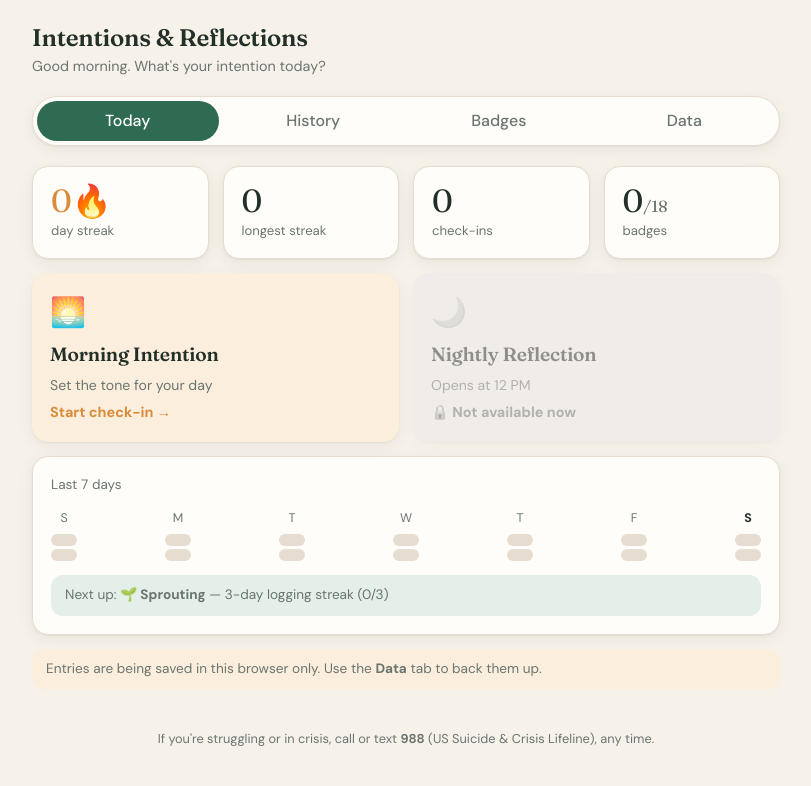
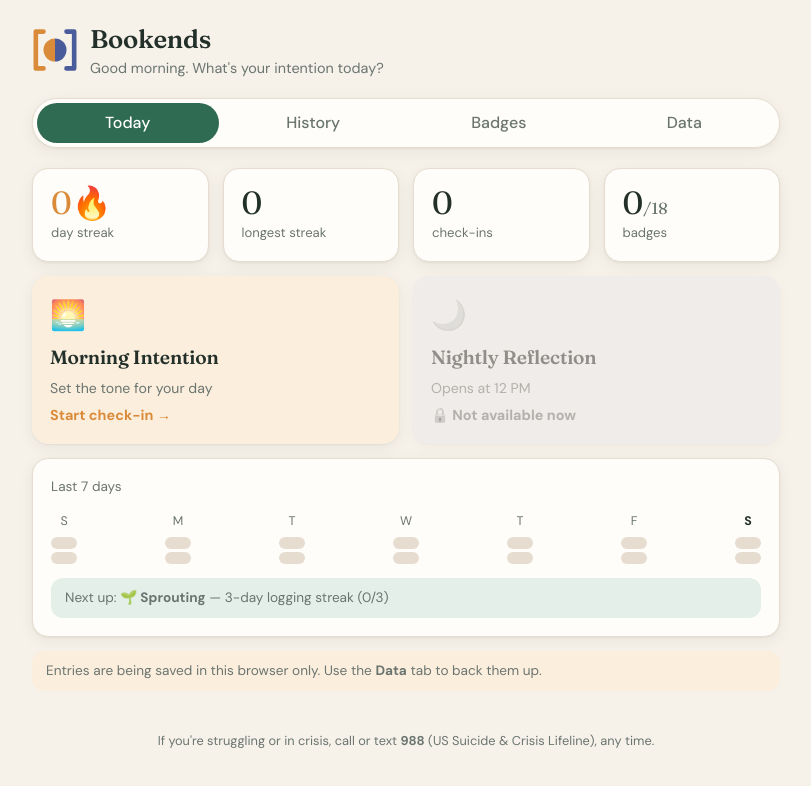
Before and after one commit to mercereau/bookends, a plain HTML site: page index.html in a window 1280 px wide. Shown: the whole page, without its empty margins (234-1045 px from the left). Drawn offline with Linux system fonts and the light colour scheme.

Commit message:
add title and icon

```diff
--- a/index.html
+++ b/index.html
@@ -3,7 +3,8 @@
 <head>
 <meta charset="UTF-8">
 <meta name="viewport" content="width=device-width, initial-scale=1">
-<title>Intentions & Reflections</title>
+<title>Bookends · Morning Intentions & Nightly Reflections</title>
+<meta name="description" content="Bookends: morning intentions and nightly reflections, one wellness check-in at a time.">
 <link rel="icon" href="/favicon.ico" sizes="48x48">
 <link rel="icon" href="/favicon.svg" type="image/svg+xml">
 <link rel="apple-touch-icon" href="/apple-touch-icon.png">
@@ -34,7 +35,9 @@ h1,h2,h3{font-family:Fraunces,Georgia,serif;font-weight:600;margin:0;letter-spac
 button{font:inherit;color:inherit;cursor:pointer}
 .wrap{max-width:780px;margin:0 auto;padding:20px 16px 80px}
 header.top{display:flex;align-items:center;justify-content:space-between;gap:12px;margin-bottom:18px}
-header.top h1{font-size:1.5rem}
+header.top h1{font-size:1.6rem}
+.brand{display:flex;align-items:center;gap:12px}
+.brand .mark{width:46px;height:46px;flex:none}
 header.top .sub{color:var(--muted);font-size:.9rem}
 nav.tabs{display:flex;gap:4px;background:var(--card);border:1px solid var(--line);border-radius:999px;padding:4px;margin-bottom:20px;box-shadow:var(--shadow)}
 nav.tabs button{flex:1;border:0;background:none;padding:8px 10px;border-radius:999px;font-weight:500;color:var(--muted)}
@@ -163,9 +166,16 @@ footer.help{margin-top:40px;font-size:.8rem;color:var(--muted);text-align:center
 <canvas id="confetti"></canvas>
 <div class="wrap">
   <header class="top">
-    <div>
-      <h1>Intentions &amp; Reflections</h1>
+    <div class="brand">
+      <svg class="mark" viewBox="60 50 120 120" role="img" aria-label="Bookends logo">
+        <path d="M90 62H70V158H90" fill="none" stroke="var(--morning)" stroke-width="12" stroke-linecap="round" stroke-linejoin="round"/>
+        <path d="M150 62H170V158H150" fill="none" stroke="var(--night)" stroke-width="12" stroke-linecap="round" stroke-linejoin="round"/>
+        <path d="M120 80A30 30 0 0 0 120 140Z" fill="var(--morning)"/><path d="M120 80A30 30 0 0 1 120 140Z" fill="var(--night)"/>
+      </svg>
+      <div>
+      <h1>Bookends</h1>
       <div class="sub" id="greeting">Wellness check-ins, morning and night</div>
+      </div>
     </div>
   </header>
   <nav class="tabs" id="tabs">
```
